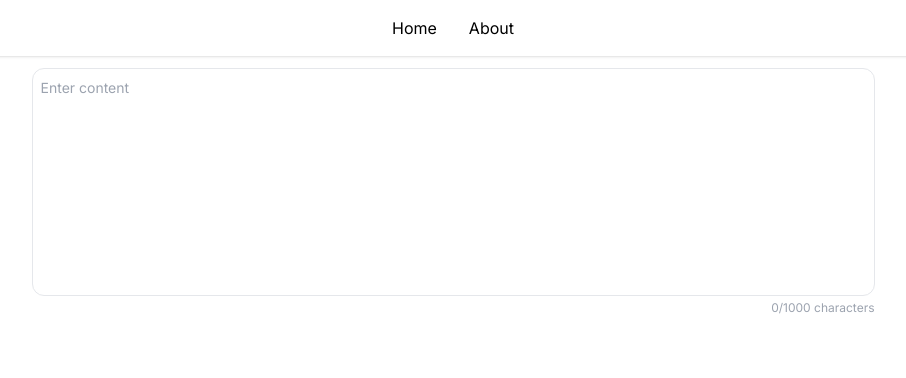
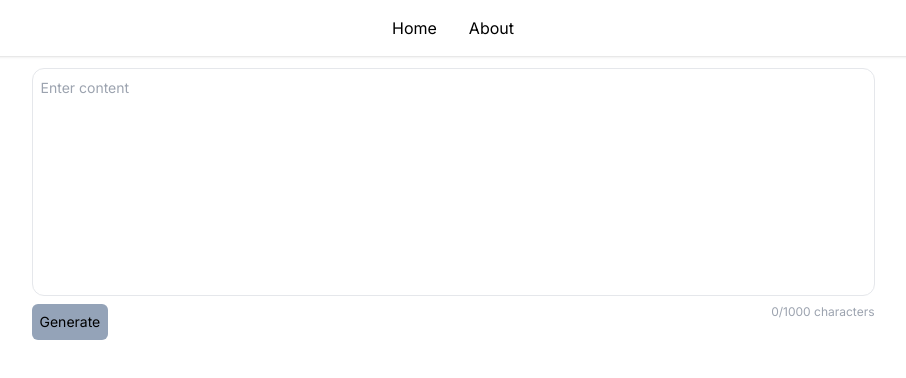
Before and after one commit to hirono02/memomatic, a Next.js app: page / in a window 1280 px wide. Shown: the top 378 px of the page, without its empty margins (187-1093 px from the left). Built offline with nearby package versions, Linux system fonts and the light colour scheme.

Commit message:
style: generate button done up

```diff
--- a/app/page.tsx
+++ b/app/page.tsx
@@ -2,6 +2,7 @@
 import { useState } from 'react';
 
 import "../app/css/home.css";
+
 
 export default function Home() {
   const [message, setMessage] = useState("");
@@ -13,7 +14,7 @@ export default function Home() {
 
   return (
     <>
-      <div className="grid place-content-center pt-3 justify-items-end">
+      <div className="grid place-content-center pt-3">
         <textarea
           className="border p-2 rounded-xl textareas"
           name="message"
@@ -23,7 +24,12 @@ export default function Home() {
           value={message}
           onChange={updateMessage}
         />
-        <p className='text-xs text-gray-400 pt-1'>{wordCount}/1000 characters</p>
+        <div className="flex justify-between pt-2">
+          <button className=" bg-slate-400 hover:bg-slate-500 rounded-md p-1">
+            <p className='m-1 text-sm'>Generate</p>
+          </button>
+          <p className="text-xs text-gray-400">{wordCount}/1000 characters</p>
+        </div>
       </div>
     </>
   );
```
